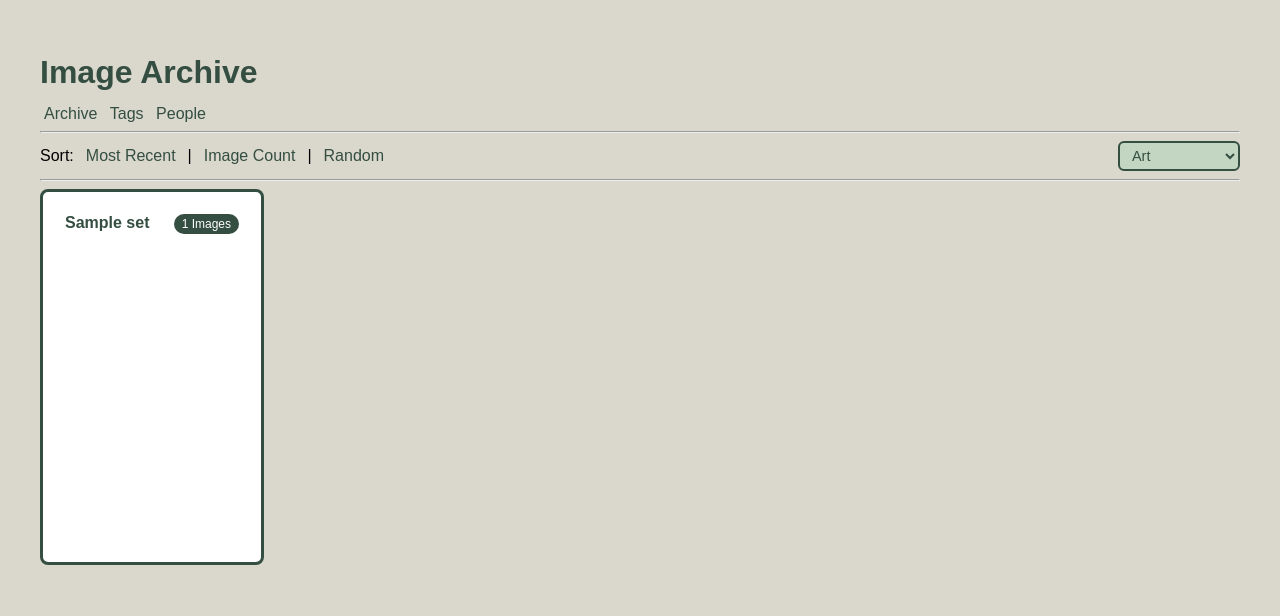
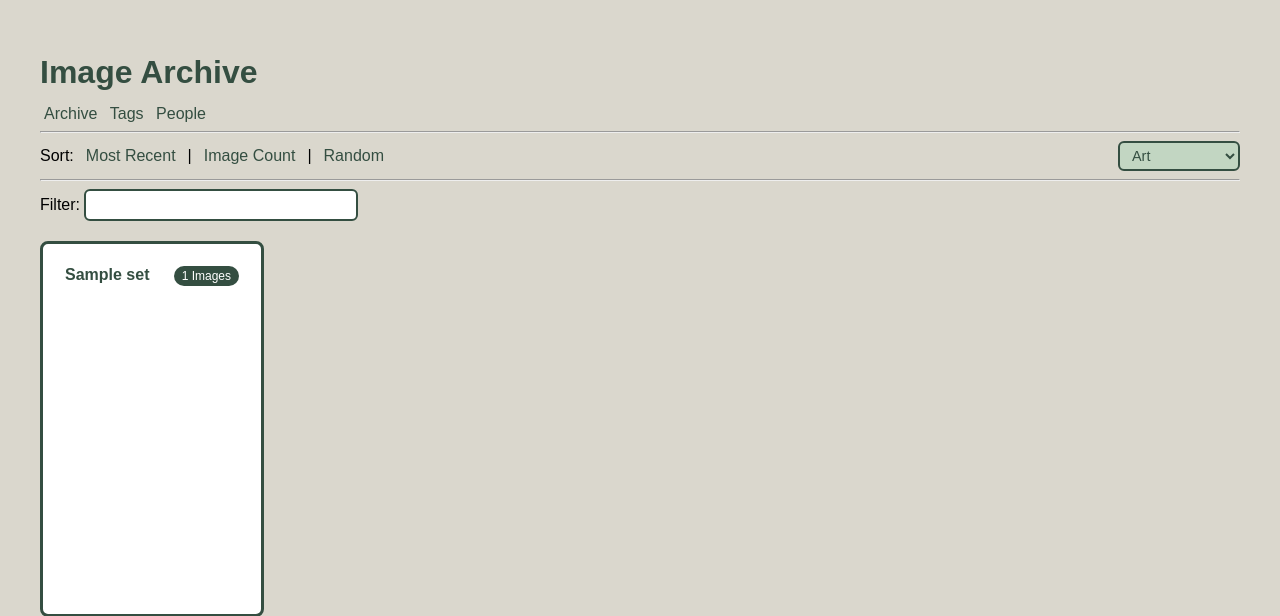
Before and after one commit to pa-childs/Photo_Album, a Flask app: template templates/archive.html in a window 1280 px wide. Shown: the top 616 px of the page. Run offline with Flask 3, Linux system fonts and the light colour scheme; the template is opened without the code that fills it: most values are stand-ins (such as "Sample title", 1, 10 or a date in 2020).

Commit message:
Add in ability to filter by image set titles for photography set, or titles and series for art sets.

```diff
--- a/static/css/styles.css
+++ b/static/css/styles.css
@@ -11,6 +11,25 @@ a:hover {
 
 .archive-filter {
     margin-bottom: 20px;   /* adjust to taste */
+}
+
+.archive-filter-box {
+    margin-bottom: 20px;
+}
+
+.archive-filter-box input {
+    padding: 6px 10px;
+    border: 2px solid #344e41;
+    border-radius: 6px;
+    background-color: #ffffff;
+    color: #344e41;
+    font-size: 0.9rem;
+    width: 250px;
+}
+
+.archive-filter-box input:focus {
+    outline: none;
+    border-color: #6C9D85;
 }
 
 .archive-sort {
--- a/templates/archive.html
+++ b/templates/archive.html
@@ -24,6 +24,12 @@
     </div>
 
     <hr>
+
+    <div class="archive-filter-box">
+        <label for="archive-search">Filter:</label>
+        <input type="text" id="archive-search">
+    </div>
+
 {% endif %}
 
 {% if filter_type %}
@@ -83,4 +89,51 @@
     </div>
 {% endif %}
 
+<script>
+document.addEventListener("DOMContentLoaded", function () {
+    const searchInput = document.getElementById("archive-search");
+    if (!searchInput) return;
+
+    searchInput.addEventListener("input", function () {
+        const searchTerm = searchInput.value.toLowerCase();
+
+        {% if mode == "art" %}
+            const seriesGroups = document.querySelectorAll(".series-group");
+
+            seriesGroups.forEach(function (seriesGroup) {
+                const setCards = seriesGroup.querySelectorAll(".set-card");
+                let visibleCount = 0;
+
+                setCards.forEach(function (setCard) {
+                    const title = setCard.querySelector("h2").textContent.toLowerCase();
+                    const seriesTitle = seriesGroup.querySelector(".series-title").textContent.toLowerCase();
+
+                    if (title.includes(searchTerm) || seriesTitle.includes(searchTerm)) {
+                        setCard.style.display = "";
+                        visibleCount++;
+                    } else {
+                        setCard.style.display = "none";
+                    }
+                });
+
+                seriesGroup.style.display = visibleCount === 0 ? "none" : "";
+            });
+
+        {% else %}
+            const setCards = document.querySelectorAll(".set-card");
+
+            setCards.forEach(function (setCard) {
+                const title = setCard.querySelector("h2").textContent.toLowerCase();
+
+                if (title.includes(searchTerm)) {
+                    setCard.style.display = "";
+                } else {
+                    setCard.style.display = "none";
+                }
+            });
+        {% endif %}
+    });
+});
+</script>
+
 {% endblock %}
```
